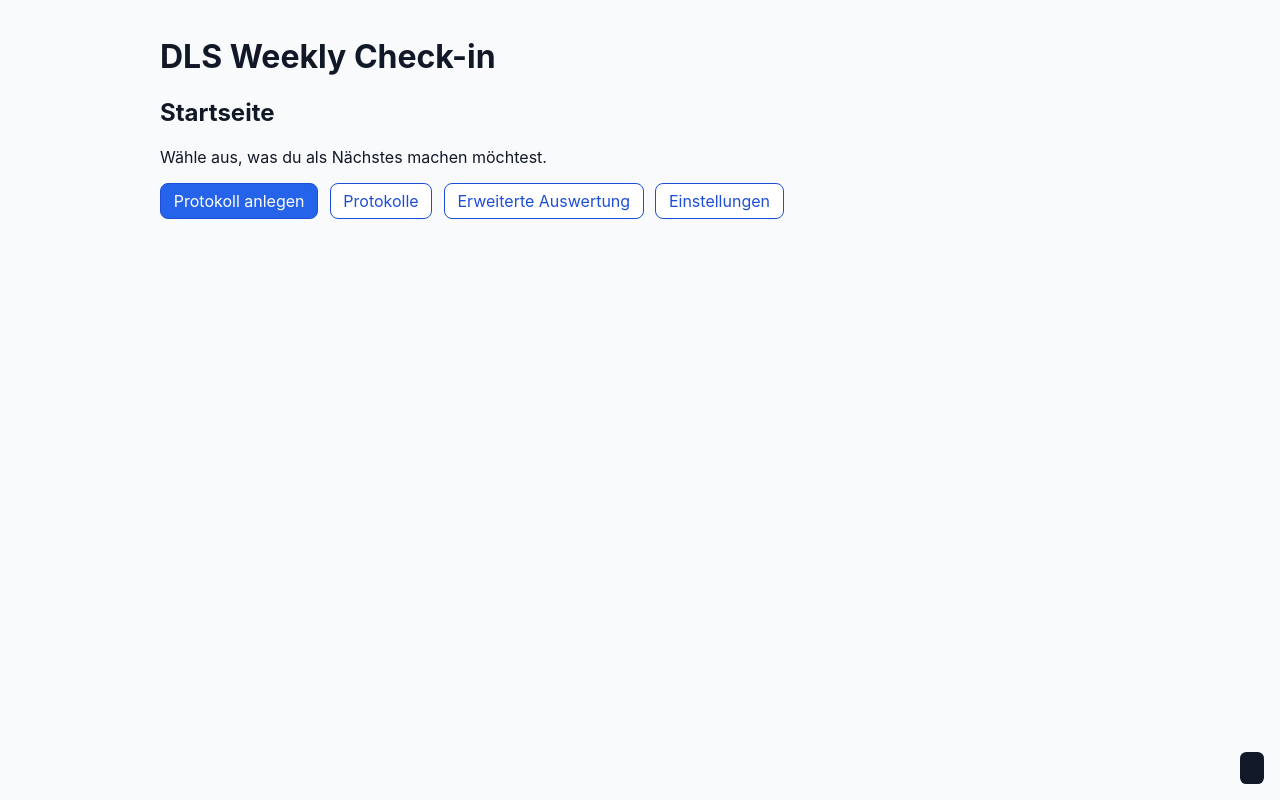
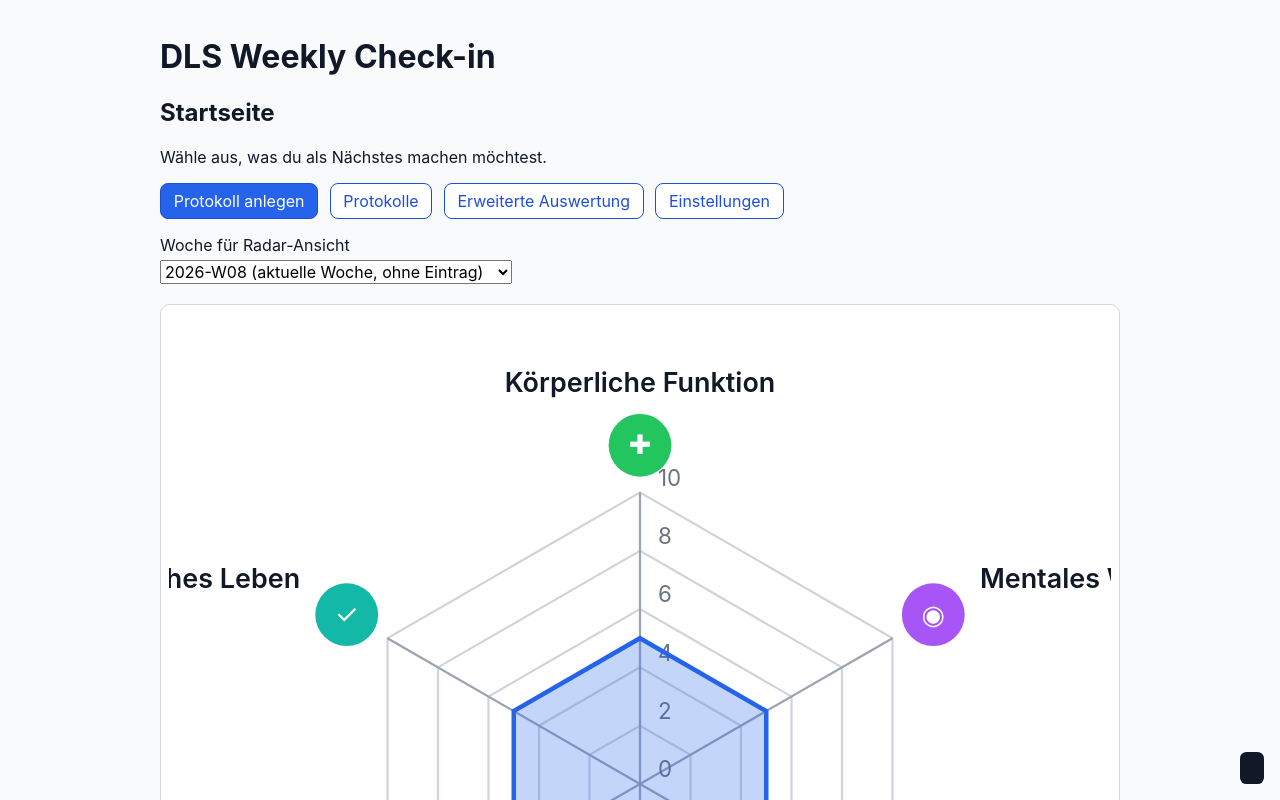
Before and after one commit to TheJoboy/DLS, a React (Vite) app: page / in a window 1280 px wide. Shown: the top 800 px of the page. Built offline with nearby package versions, Linux system fonts and the light colour scheme.

Commit message:
Add SVG radar health chart to home screen

```diff
--- a/src/features/home/HomeScreen.tsx
+++ b/src/features/home/HomeScreen.tsx
@@ -1,6 +1,31 @@
+import { useEffect, useMemo, useState } from 'react';
 import { Link } from 'react-router-dom';
+import { createDefaultWeeklyMainCategoryScores } from '../../config/main-categories';
+import { getIsoWeekInfo } from '../../domain/isoWeek';
+import type { WeeklyEntry } from '../../domain/models';
+import { weeklyEntryStore } from '../../storage/db';
+import { RadarHealthChart } from './RadarHealthChart';
 
 export function HomeScreen() {
+  const currentWeek = getIsoWeekInfo().isoWeekKey;
+  const [entries, setEntries] = useState<WeeklyEntry[]>([]);
+  const [selectedWeek, setSelectedWeek] = useState(currentWeek);
+
+  useEffect(() => {
+    weeklyEntryStore.getAll().then((allEntries) => {
+      setEntries(allEntries);
+      const hasCurrentWeek = allEntries.some((entry) => entry.isoWeekKey === currentWeek);
+      if (!hasCurrentWeek && allEntries.length > 0) {
+        setSelectedWeek(allEntries[0].isoWeekKey);
+      }
+    });
+  }, [currentWeek]);
+
+  const selectedEntry = useMemo(
+    () => entries.find((entry) => entry.isoWeekKey === selectedWeek),
+    [entries, selectedWeek]
+  );
+
   return (
     <section>
       <h2>Startseite</h2>
@@ -11,6 +36,26 @@ export function HomeScreen() {
         <Link className="button secondary" to="/erweiterte-auswertung">Erweiterte Auswertung</Link>
         <Link className="button secondary" to="/settings">Einstellungen</Link>
       </nav>
+
+      <div className="field home-week-selector">
+        <label htmlFor="home-week">Woche für Radar-Ansicht</label>
+        <select
+          id="home-week"
+          value={selectedWeek}
+          onChange={(event) => setSelectedWeek(event.target.value)}
+        >
+          {entries.map((entry) => (
+            <option key={entry.isoWeekKey} value={entry.isoWeekKey}>
+              {entry.isoWeekKey}
+            </option>
+          ))}
+          {!entries.some((entry) => entry.isoWeekKey === currentWeek) && (
+            <option value={currentWeek}>{currentWeek} (aktuelle Woche, ohne Eintrag)</option>
+          )}
+        </select>
+      </div>
+
+      <RadarHealthChart values={selectedEntry?.mainCategoryScores ?? createDefaultWeeklyMainCategoryScores()} />
     </section>
   );
 }
--- /dev/null
+++ b/src/features/home/RadarHealthChart.tsx
@@ -0,0 +1,108 @@
+import { mainCategories } from '../../config/main-categories';
+import type { WeeklyMainCategoryScores } from '../../domain/models';
+
+type RadarHealthChartProps = {
+  values: WeeklyMainCategoryScores;
+};
+
+const sortedCategories = [...mainCategories].sort((a, b) => a.radarOrder - b.radarOrder);
+const maxScore = 10;
+const levels = 5;
+const size = 420;
+const center = size / 2;
+const radius = 130;
+const labelRadius = 175;
+
+const iconMap: Record<string, string> = {
+  activity: '✚',
+  brain: '◉',
+  compass: '🧭',
+  sparkles: '✦',
+  users: '👥',
+  'calendar-check': '✓'
+};
+
+function toPoint(index: number, distance: number) {
+  const angle = (Math.PI * 2 * index) / sortedCategories.length - Math.PI / 2;
+  return {
+    x: center + Math.cos(angle) * distance,
+    y: center + Math.sin(angle) * distance
+  };
+}
+
+export function RadarHealthChart({ values }: RadarHealthChartProps) {
+  const levelPolygons = Array.from({ length: levels }, (_, i) => {
+    const levelRadius = (radius * (i + 1)) / levels;
+    return sortedCategories.map((_, index) => {
+      const point = toPoint(index, levelRadius);
+      return `${point.x},${point.y}`;
+    }).join(' ');
+  });
+
+  const dataPolygon = sortedCategories.map((category, index) => {
+    const normalizedScore = Math.max(0, Math.min(maxScore, values[category.id]));
+    const point = toPoint(index, (normalizedScore / maxScore) * radius);
+    return `${point.x},${point.y}`;
+  }).join(' ');
+
+  return (
+    <figure className="radar-card">
+      <svg viewBox={`0 0 ${size} ${size}`} className="radar-chart" role="img" aria-label="Radar-Diagramm der Gesundheitskategorien">
+        <g>
+          {levelPolygons.map((points, index) => (
+            <polygon key={`level-${index}`} points={points} fill="none" stroke="#d1d5db" strokeWidth="1" />
+          ))}
+
+          {sortedCategories.map((category, index) => {
+            const axisEnd = toPoint(index, radius);
+            return (
+              <line
+                key={`${category.id}-axis`}
+                x1={center}
+                y1={center}
+                x2={axisEnd.x}
+                y2={axisEnd.y}
+                stroke="#9ca3af"
+                strokeWidth="1"
+              />
+            );
+          })}
+
+          {[0, 2, 4, 6, 8, 10].map((tick) => {
+            const y = center - (tick / maxScore) * radius;
+            return (
+              <text key={tick} x={center + 8} y={y - 3} fontSize="10" fill="#6b7280">
+                {tick}
+              </text>
+            );
+          })}
+
+          <polygon points={dataPolygon} fill="#2563eb44" stroke="#2563eb" strokeWidth="2" />
+
+          {sortedCategories.map((category, index) => {
+            const labelPoint = toPoint(index, labelRadius);
+            const iconPoint = toPoint(index, labelRadius - 24);
+            return (
+              <g key={`${category.id}-label`}>
+                <circle cx={iconPoint.x} cy={iconPoint.y} r="14" fill={category.color} />
+                <text x={iconPoint.x} y={iconPoint.y + 4} textAnchor="middle" fontSize="12" fill="#fff">
+                  {iconMap[category.iconKey] ?? '•'}
+                </text>
+                <text
+                  x={labelPoint.x}
+                  y={labelPoint.y}
+                  textAnchor={labelPoint.x < center - 10 ? 'end' : labelPoint.x > center + 10 ? 'start' : 'middle'}
+                  fontSize="12"
+                  fontWeight="600"
+                  fill="#111827"
+                >
+                  {category.label}
+                </text>
+              </g>
+            );
+          })}
+        </g>
+      </svg>
+    </figure>
+  );
+}
--- a/src/styles.css
+++ b/src/styles.css
@@ -18,3 +18,7 @@ button.danger { background: #b91c1c; border-color: #991b1b; }
 .toast { position: fixed; right: 1rem; bottom: 1rem; background: #111827; color: white; padding: .5rem .75rem; border-radius: .4rem; min-height: 1rem; }
 :focus-visible { outline: 3px solid #f59e0b; outline-offset: 2px; }
 input[type='range'] { accent-color: #2563eb; }
+
+.radar-card { margin: 1.25rem 0; background: #fff; border: 1px solid #d1d5db; border-radius: .6rem; padding: .5rem; }
+.radar-chart { width: 100%; height: auto; display: block; }
+.home-week-selector { max-width: 22rem; }
```
